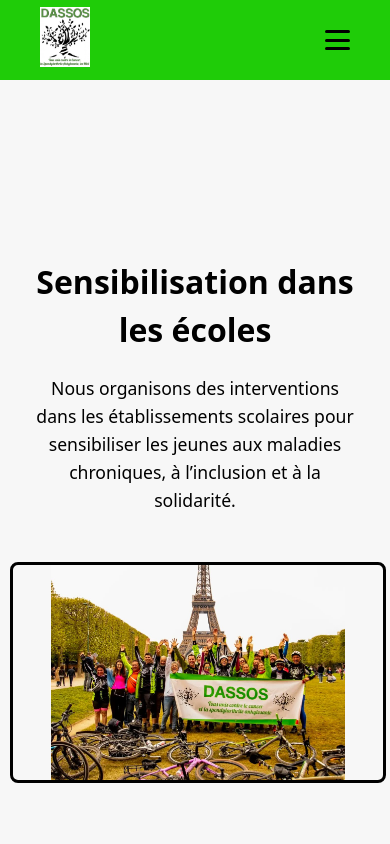
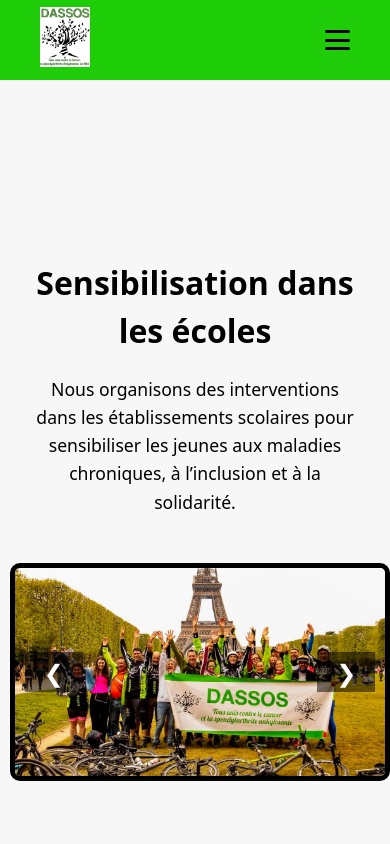
Before and after one commit to BaptisteTP/site_dassos, a React (Vite) app: page /site_dassos/nos-actions in a window 390 px wide. Shown: the top 844 px of the page. Built offline with nearby package versions, Linux system fonts and the light colour scheme.

Commit message:
Update Carousel.css

```diff
--- a/src/components/Carousel.css
+++ b/src/components/Carousel.css
@@ -1,8 +1,8 @@
 .carousel-container {
   position: relative;
   width: 100%;
-  max-width: 650px;
-  height: 36vw;
+  aspect-ratio: 16 / 9; /* Ratio responsive */
+  max-width: 1000px;    /* Largeur max agrandie */
   overflow: hidden;
   margin: 0 auto;
   border: 5px solid black;
@@ -19,6 +19,7 @@
   min-width: 100%;
   height: 100%;
   flex-shrink: 0;
+  overflow: hidden;
   display: flex;
   align-items: center;
   justify-content: center;
@@ -27,27 +28,37 @@
 .carousel-slide img {
   width: 100%;
   height: 100%;
-  object-fit: cover; /* Changement ici */
+  object-fit: cover;  /* Zoomé, pas déformé */
   object-position: center;
-  background: transparent; /* suppression de fond noir */
 }
 
-/* ✅ Mobile responsive adjustments */
-@media screen and (max-width: 480px) {
-  .carousel-container {
-    height: 55vw;
-    max-width: 100%;
-    border-width: 3px;
-    border-radius: 8px;
-  }
+.carousel-button {
+  position: absolute;
+  top: 50%;
+  transform: translateY(-50%);
+  font-size: 1.5rem;
+  background-color: rgba(0, 0, 0, 0.5);
+  color: white;
+  border: none;
+  width: 40px;
+  height: 40px;
+  cursor: pointer;
+  z-index: 1;
+  border-radius: 0; /* carré */
+  user-select: none;
+  display: flex;
+  align-items: center;
+  justify-content: center;
+}
 
-  .carousel-slide img {
-    width: 100%;
-    height: 100%;
-    object-fit: contain; /* conserve contain sur mobile */
-  }
+.carousel-button.left {
+  left: 10px;
+}
 
-  .carousel-button {
-    display: none;
-  }
+.carousel-button.right {
+  right: 10px;
 }
+
+.carousel-button:hover {
+  background-color: rgba(0, 0, 0, 0.8);
+}
```
